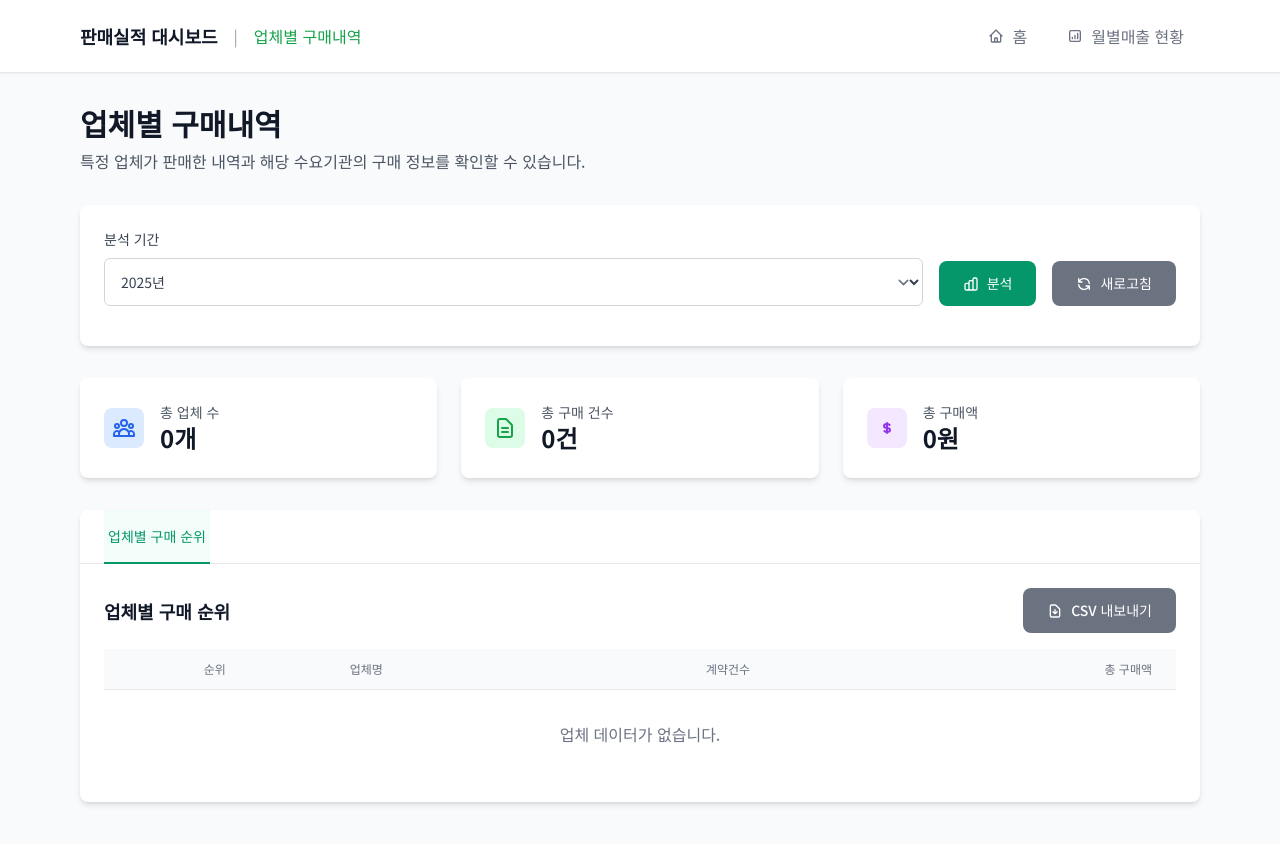
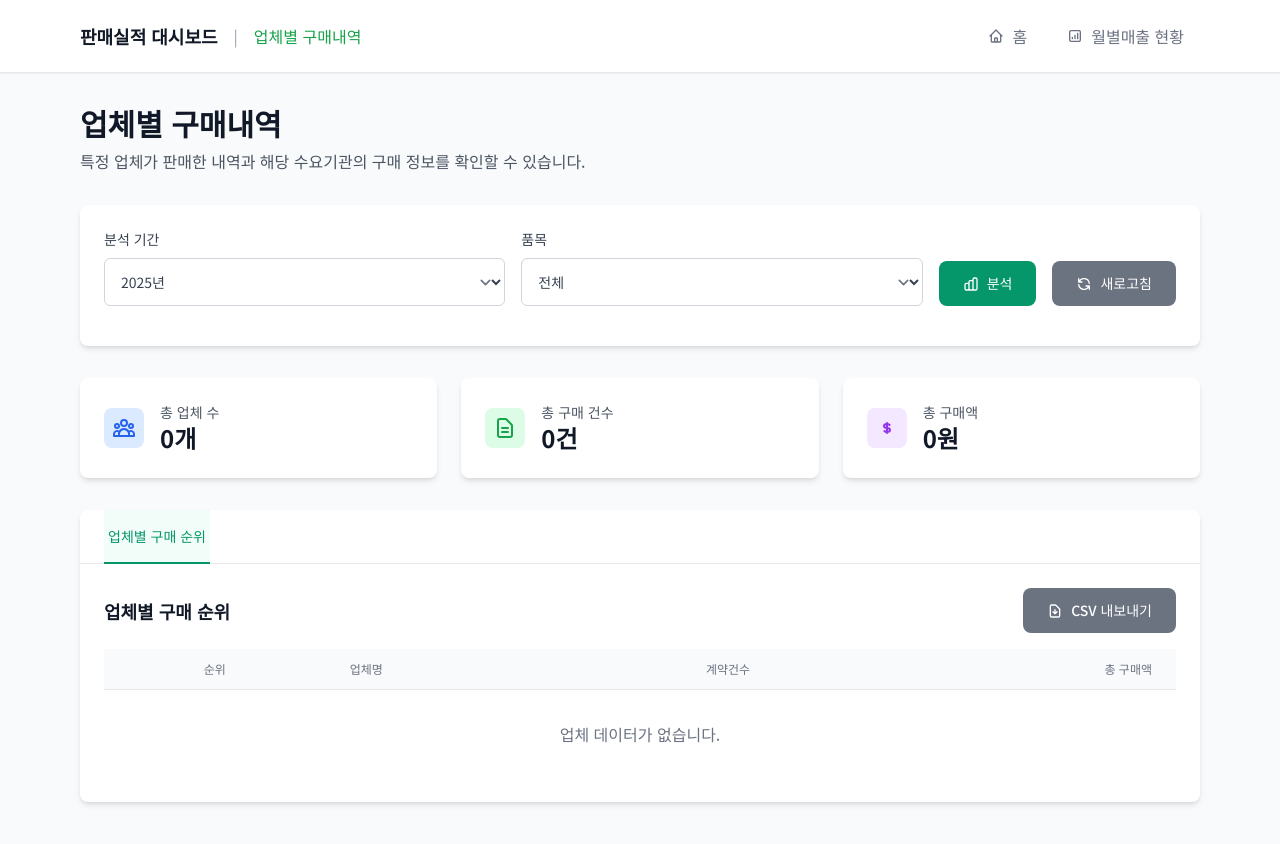
Before and after one commit to DUBALLO/sales, a plain HTML site: page pages/supplier-purchase-history.html in a window 1280 px wide. Drawn offline with nearby package versions, Linux system fonts and the light colour scheme; no server answers.

Commit message:
Update supplier-purchase-history.html

```diff
--- a/pages/supplier-purchase-history.html
+++ b/pages/supplier-purchase-history.html
@@ -61,6 +61,16 @@
                         <option value="2024">2024년</option>
                         <option value="2025" selected>2025년</option>
                         <option value="all">전체</option>
+                    </select>
+                </div>
+
+                <div class="flex-1">
+                    <label class="form-label">품목</label>
+                    <select id="productSelect" class="form-select">
+                        <option value="all" selected>전체</option>
+                        <option value="보행매트">보행매트</option>
+                        <option value="식생매트">식생매트</option>
+                        <option value="논슬립">논슬립</option>
                     </select>
                 </div>
 
```
